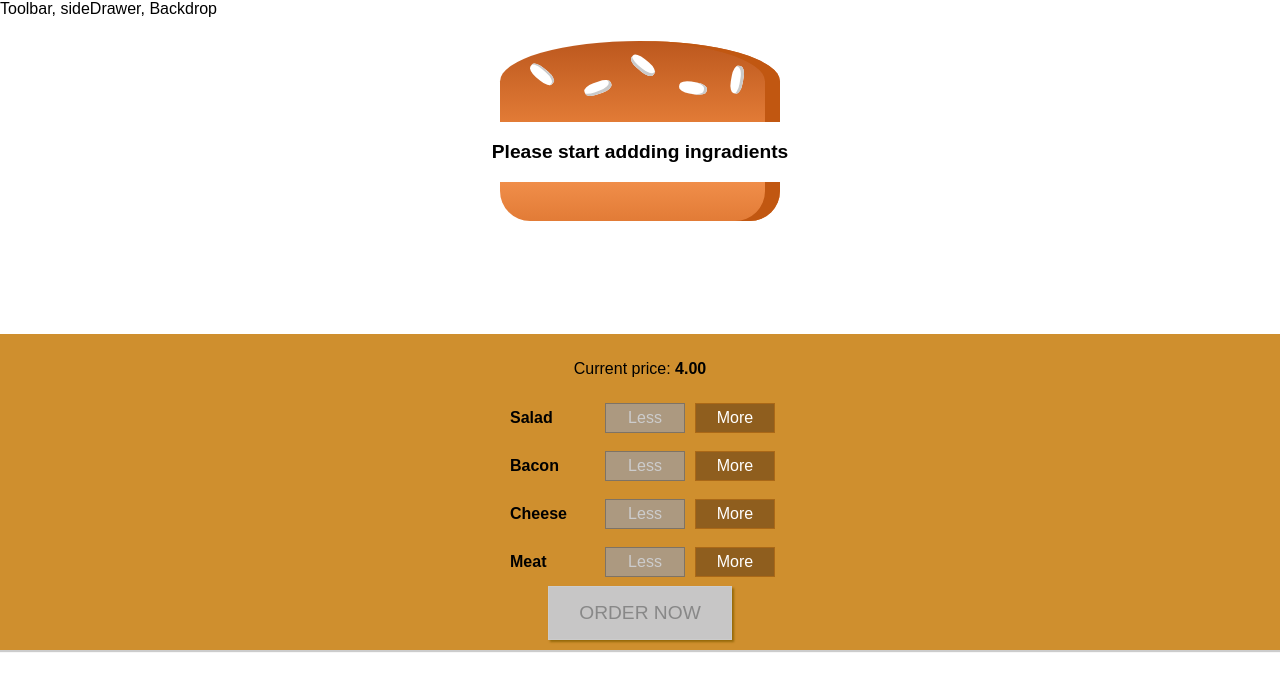
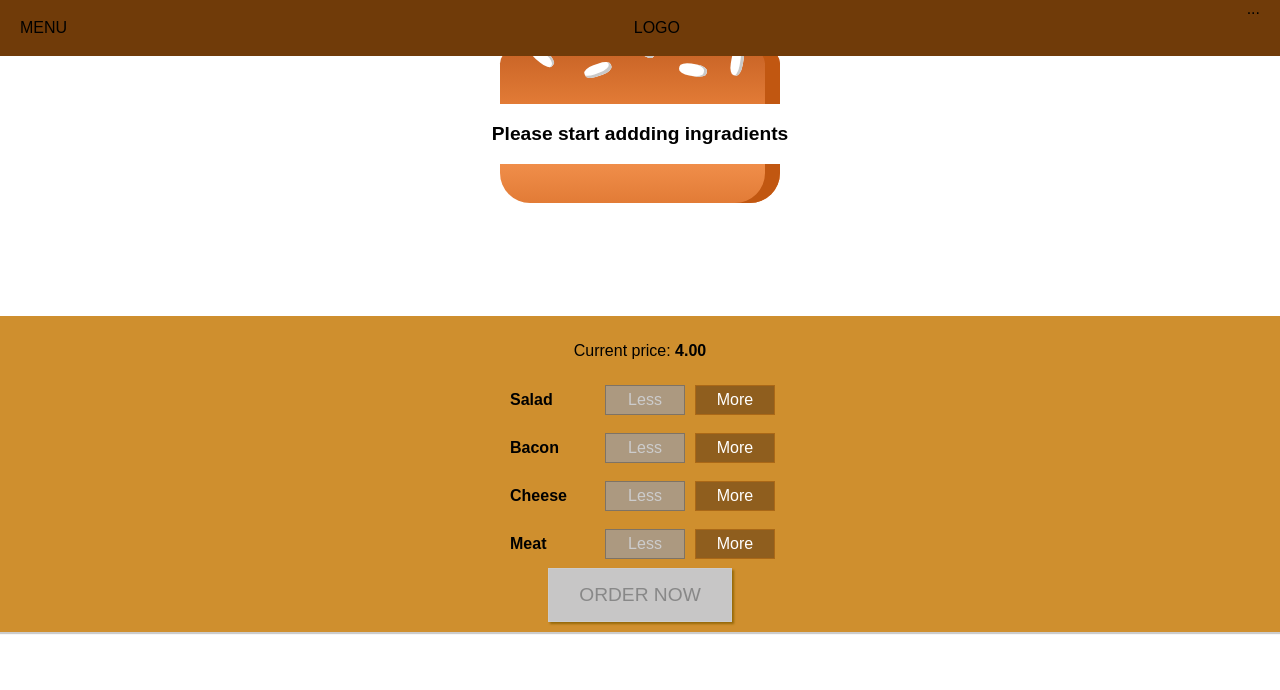
Before and after one commit to YakubuAmidu/SandwitchBuilder, a React (Create React App) app: page / in a window 1280 px wide. Shown: the top 690 px of the page. Built offline with nearby package versions, Linux system fonts and the light colour scheme.

Commit message:
Commiting changes

```diff
--- a/src/components/Layout/Layout.js
+++ b/src/components/Layout/Layout.js
@@ -2,10 +2,11 @@ import React from 'react';
 
 import Aux from '../../hoc/Aux';
 import './Layout.css';
+import Toolbar from "../Navigation/Toolbar/Toolbar";
 
 const layout = (props) => (
   <Aux>
-    <div>Toolbar, sideDrawer, Backdrop</div>
+    <Toolbar />
     <main className='Content'>{props.children}</main>
   </Aux>
 );
--- a/src/components/Navigation/Toolbar/Toolbar.css
+++ b/src/components/Navigation/Toolbar/Toolbar.css
@@ -12,3 +12,7 @@
   box-sizing: border-box;
   z-index: 90;
 }
+
+.Toolbar nav{
+  height: 100%;
+}
--- a/src/components/Navigation/Toolbar/Toolbar.js
+++ b/src/components/Navigation/Toolbar/Toolbar.js
@@ -1,8 +1,10 @@
 import React from "react";
+
+import './Toolbar.css';
 
 const Toolbar = (props) => {
   return(
-    <header>
+    <header className="Toolbar">
      <div>MENU</div>
      <div>LOGO</div>
      <nav>
```
Also changed, not shown: 1 other file (tests, documents, lock files or other folders).
